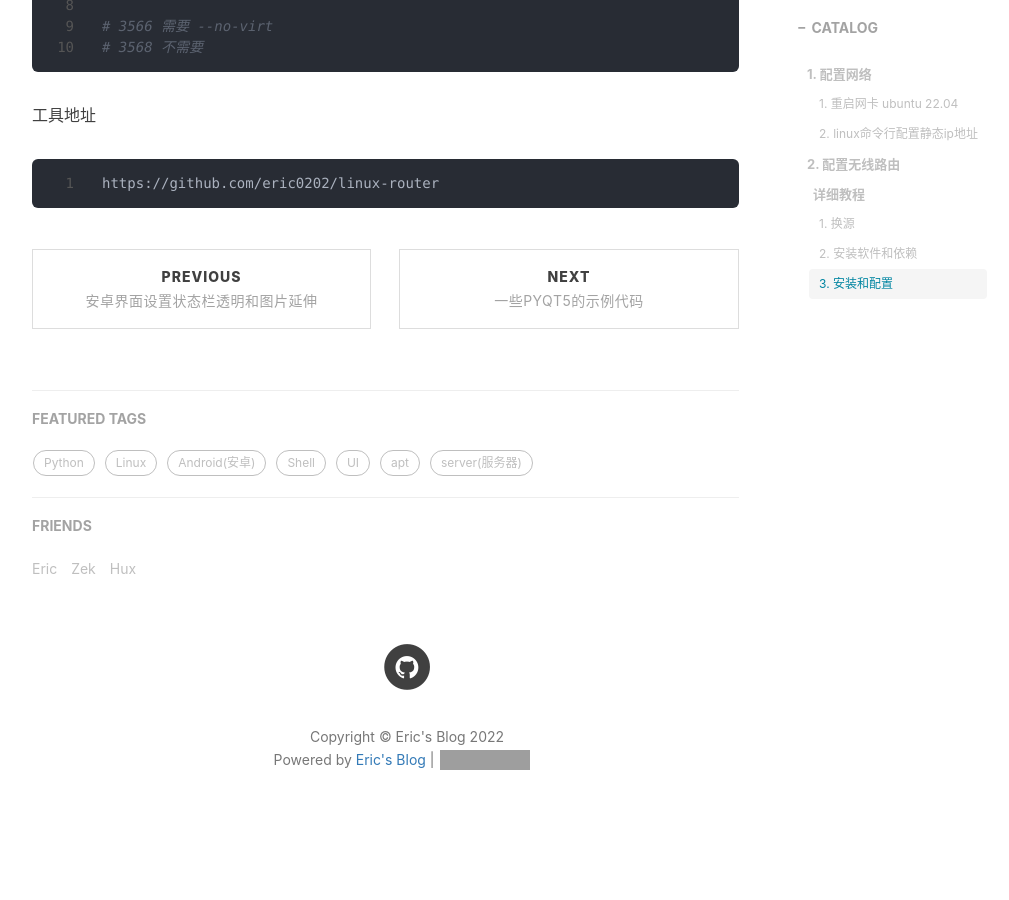
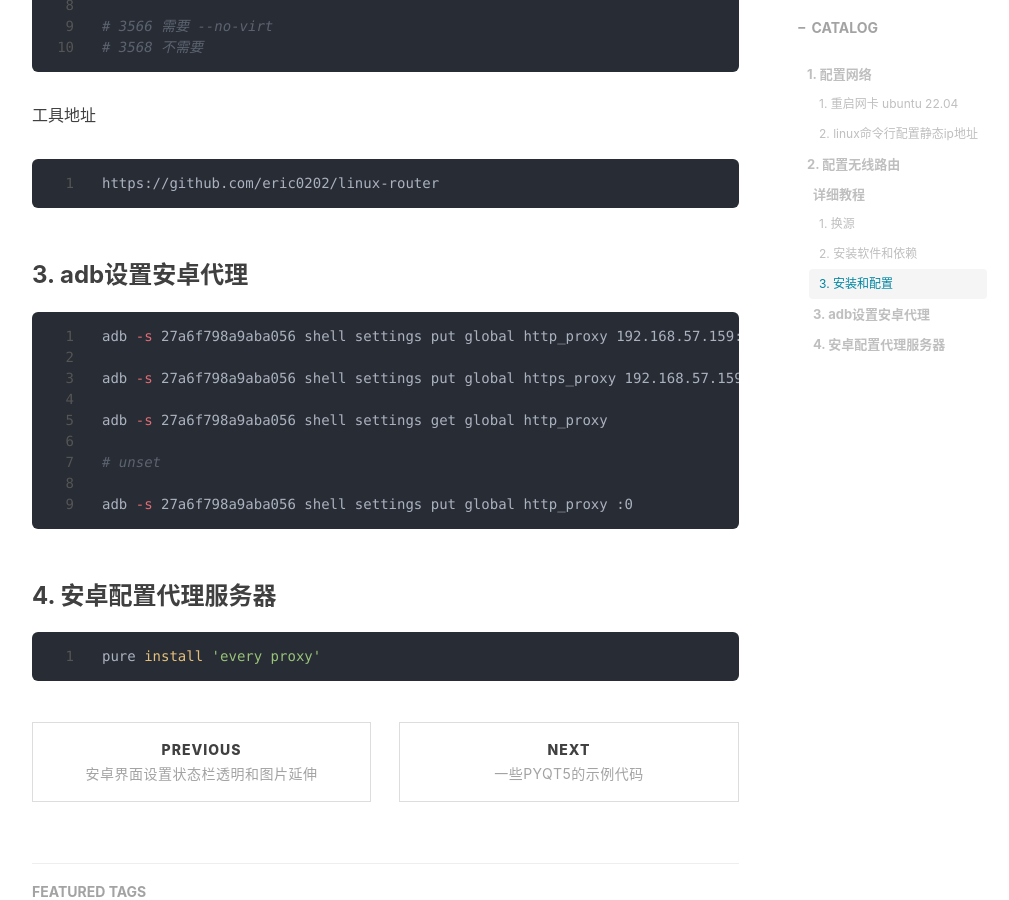
Before and after one commit to Zeknes/zeknes.github.io, a Jekyll site: the page built from _posts/2022-08-27-linux-internet-settings.md, in a window 1280 px wide and 900 px high, scrolled down 1880 px. Shown: the whole window, without its empty margins (233-1242 px from the left). Built offline with Jekyll 4.4.1, drawn with Linux system fonts in a browser that asks for light colours; nearby versions of some CDN libraries; comment, search, counter and statistics services are not loaded; before the commit the page ends 2744 px from its top, so only the background shows below that; grey boxes are pictures that could not be loaded.

Commit message:
modified net

````diff
--- a/_posts/2022-08-27-linux-internet-settings.md
+++ b/_posts/2022-08-27-linux-internet-settings.md
@@ -103,3 +103,33 @@ sudo cp wifi.desktop /usr/share/applications/
 ```shell
 https://github.com/eric0202/linux-router
 ```
+
+
+
+
+
+### 3. adb设置安卓代理
+
+
+
+```shell
+adb -s 27a6f798a9aba056 shell settings put global http_proxy 192.168.57.159:7890
+
+adb -s 27a6f798a9aba056 shell settings put global https_proxy 192.168.57.159:7890
+
+adb -s 27a6f798a9aba056 shell settings get global http_proxy
+
+# unset
+
+adb -s 27a6f798a9aba056 shell settings put global http_proxy :0
+```
+
+
+
+### 4. 安卓配置代理服务器
+
+
+
+```shell
+pure install 'every proxy'
+```
````
